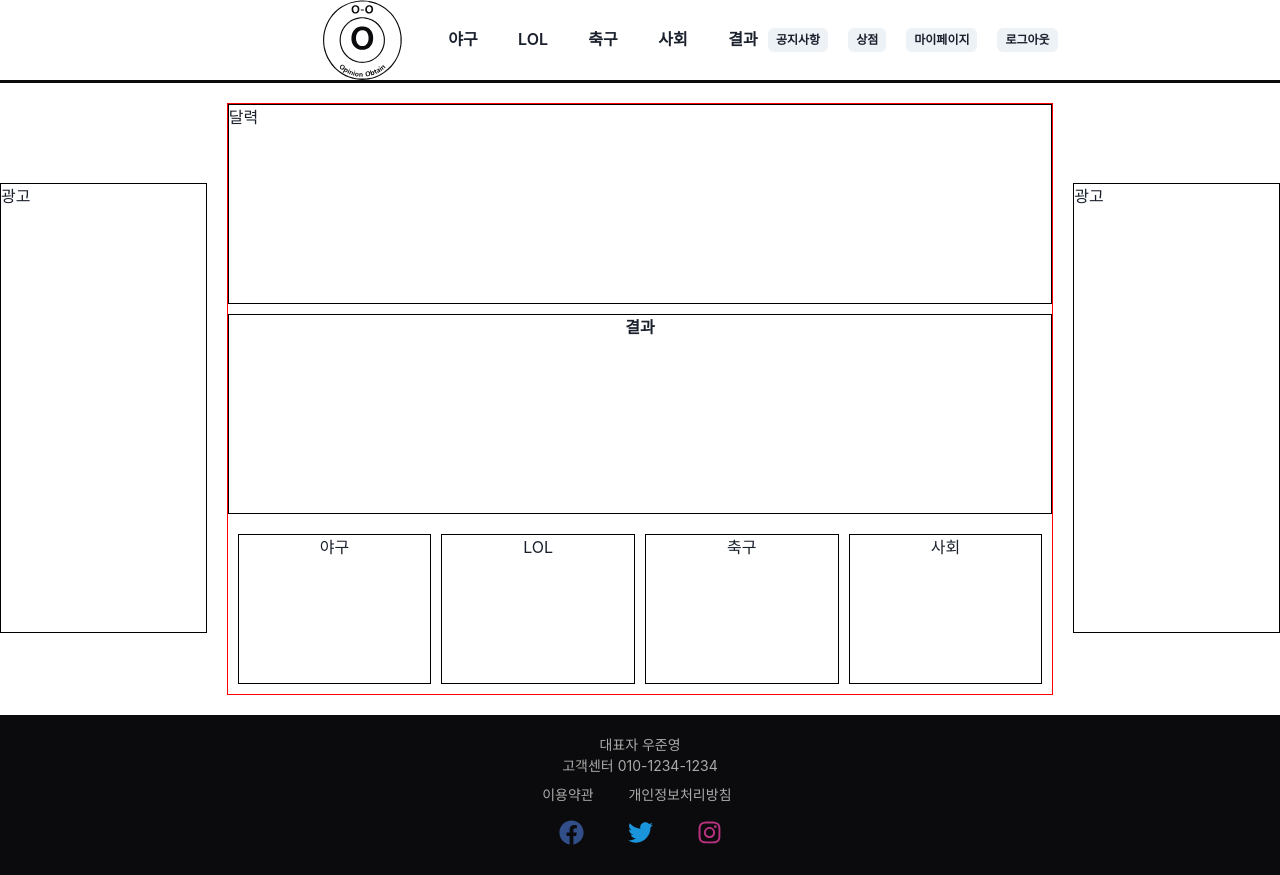
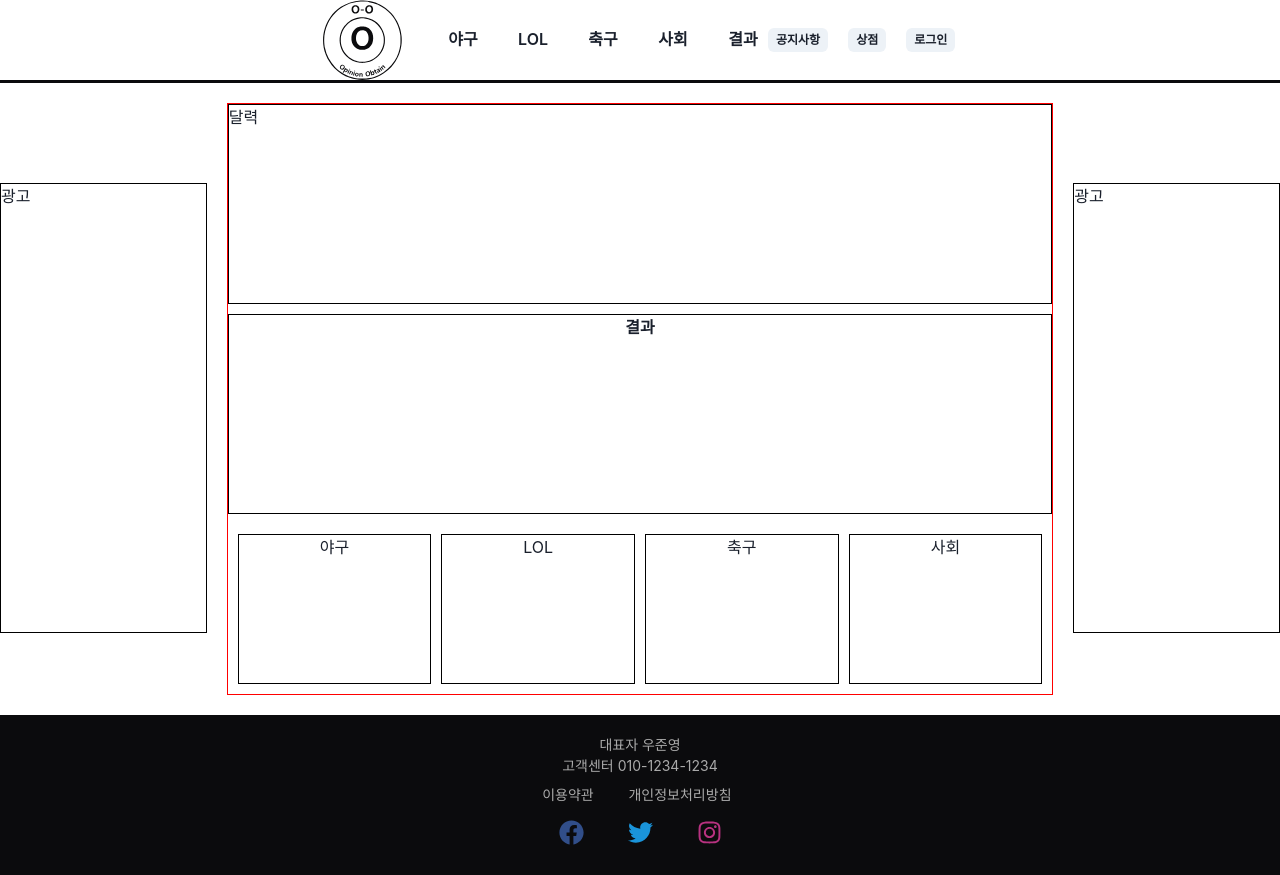
Before and after one commit to dnwnsdud/O_O.com, a React (Vite) app in the folder 20240314/: page /app/r in a window 1280 px wide. Built offline with nearby package versions, Linux system fonts and the light colour scheme; no server answers.

Commit message:
2024-04-02
로그인 로그아웃 기능 구현

```diff
--- a/20240314/src/component/Header.jsx
+++ b/20240314/src/component/Header.jsx
@@ -17,6 +17,7 @@ export default () => {
   const [fill, fillChange] = useState("#0B0B0D");
   const [cl, clChange] = useState(true);
   const [logincheck, setLogincheck]=useState(['logout']);
+  const [isLoggedIn, setIsLoggedIn] = useState();
   let nav = useNavigate()
 
   const logout = ()=>{
@@ -37,7 +38,10 @@ export default () => {
     })
     .then(data=>{
       if(data){
+        localStorage.removeItem('isLoggedIn');
         setLogincheck(data);
+        setIsLoggedIn(false);
+        Isuser(false);
         console.log("로그아웃되었습니다.");
       }
       else{
@@ -47,8 +51,9 @@ export default () => {
     })
   }
 
-  useEffect((e)=>{
-    fetch('/api/logincheck')
+  useEffect ((e)=>{
+    localStorage.removeItem('isLoggedIn');
+     fetch('/api/logincheck')
     .then(res=>{
       if(res){
         console.log("성공하였습니다.");
@@ -58,8 +63,15 @@ export default () => {
       }
     })
     .then(data=>{
-      console.log(data);
+      console.log(data.role);
+      if(data.role== "user"||data.role =="admin"){
+        console.log("로그인하려고요");
+        localStorage.setItem('isLoggedIn',"1");
+      }
       setLogincheck(data);
+      if (localStorage.getItem("isLoggedIn") === "1") {
+        setIsLoggedIn(true);
+      }
     })
   },[])
   return (
@@ -151,7 +163,7 @@ export default () => {
             상점
           </Button>
           {
-            logincheck === 'logout' ? "":logincheck.role="user" ? <Button size="xs"
+            !isLoggedIn ? "": logincheck ==="logout"? "": logincheck.role="user" ? <Button size="xs"
             onClick={() => {
               nav("/mypage")
             }}
@@ -167,7 +179,7 @@ export default () => {
           }
 
           {
-            logincheck === 'logout' ?  <Button size="xs" onClick={onOpen}>
+            !isLoggedIn ?  <Button size="xs" onClick={onOpen}>
             로그인
           </Button> :<Button type="submit" size="xs" onClick={logout}>
             로그아웃
--- a/20240314/src/logic/get/logincheck.js
+++ b/20240314/src/logic/get/logincheck.js
@@ -1,3 +1,4 @@
+
 export default async (req, res, next)=>{
     if(!req.session.user){
         console.log("로그인 상태가 아닙니다.");
@@ -5,6 +6,7 @@ export default async (req, res, next)=>{
         }
         else{
             let logincheck = req.session.user;
+            console.log(req.session);
                 console.log('로그인 체크에 성공하였습니다.');
                 console.log(logincheck);
                 return res.json(logincheck)
--- a/20240314/src/logic/post/logout.js
+++ b/20240314/src/logic/post/logout.js
@@ -5,7 +5,9 @@ export default (req, res) => {
         if (err) {
             return res.status(500).json({ success: false });
         }
-        return res.status(200).json('logout');
+        else{
+            return res.status(200).json('logout');
+        }
     });
 };
 // if(req.logout) req.logout(()=>{});
```
